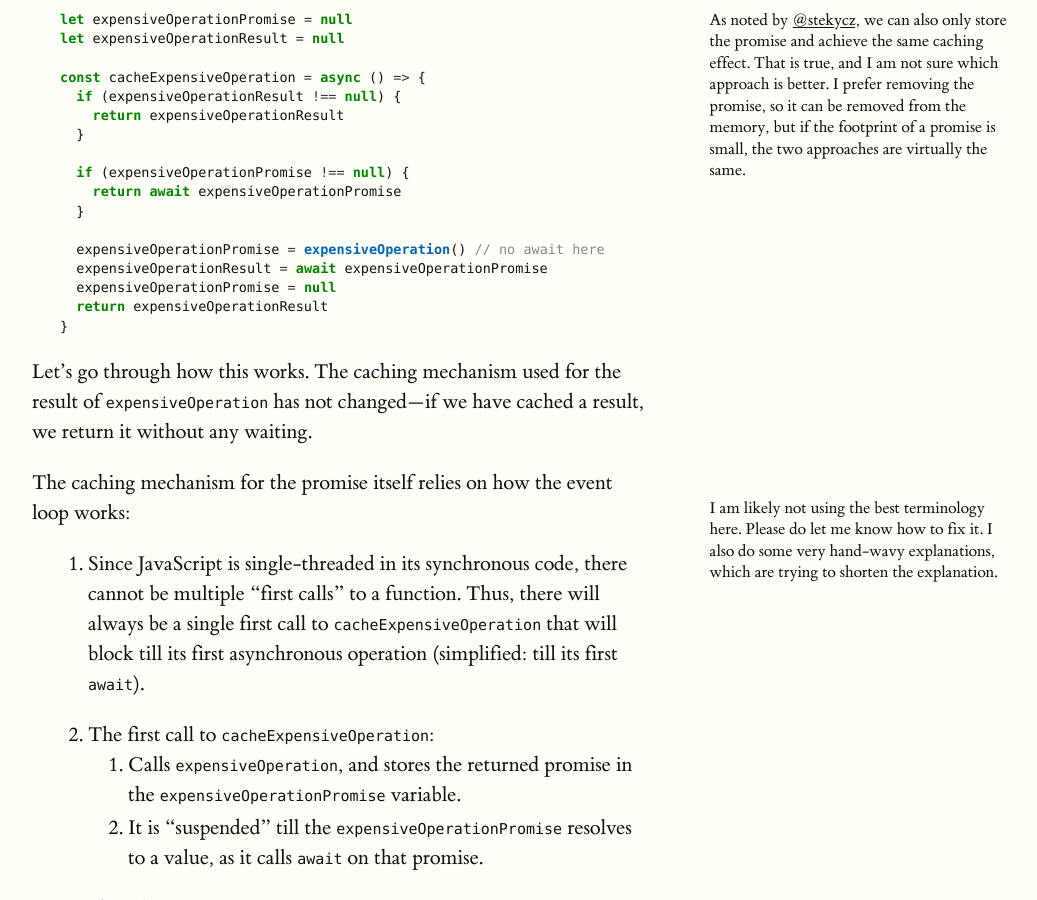
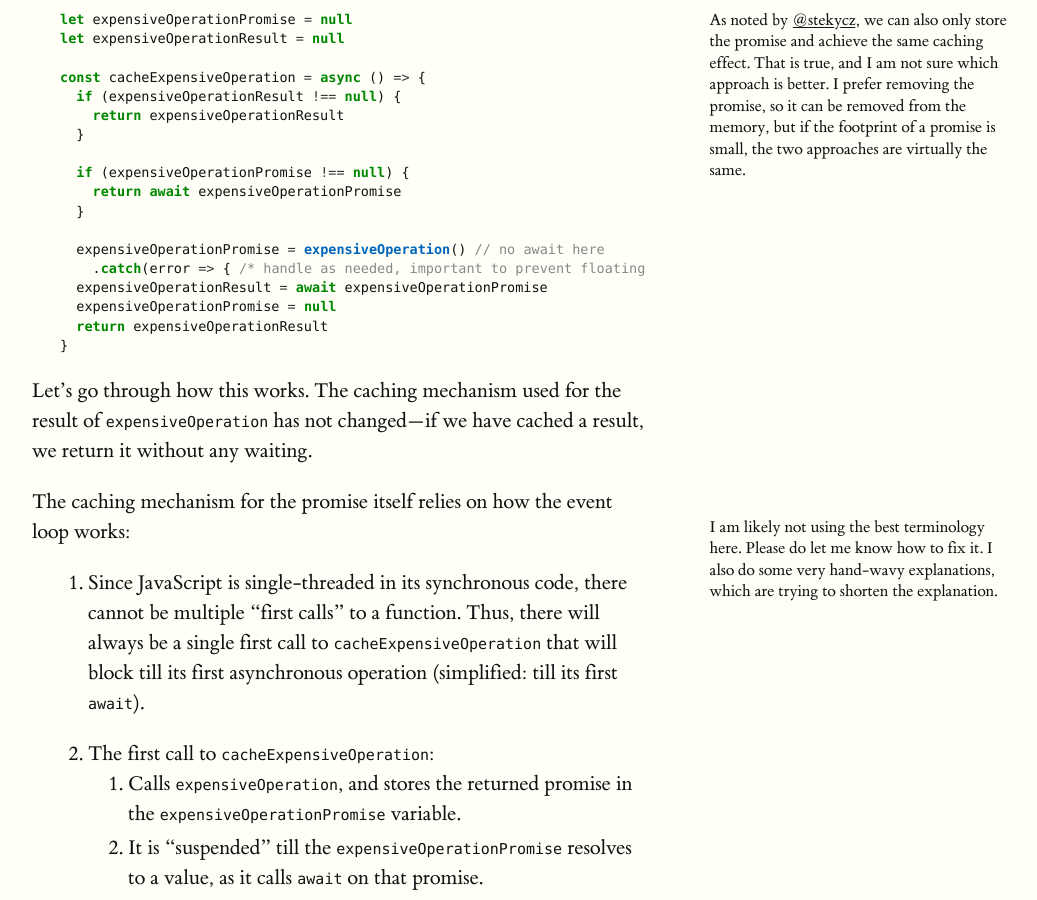
Before and after one commit to pavelkucera/pavelkucera.github.io, a Jekyll site: the page built from _posts/2020-10-30-caching-executing-promises.md, in a window 1280 px wide and 900 px high, scrolled down 2684 px. Shown: the whole window, without its empty margins (128-1165 px from the left). Built offline with Jekyll 4.4.1, drawn with Linux system fonts in a browser that asks for light colours.

Commit message:
Add a promise catch into example to prevent floating promises

```diff
--- a/_posts/2020-10-30-caching-executing-promises.md
+++ b/_posts/2020-10-30-caching-executing-promises.md
@@ -113,6 +113,7 @@ const cacheExpensiveOperation = async () => {
   }
 
   expensiveOperationPromise = expensiveOperation() // no await here
+    .catch(error => { /* handle as needed, important to prevent floating promises */ })
   expensiveOperationResult = await expensiveOperationPromise
   expensiveOperationPromise = null
   return expensiveOperationResult
```
